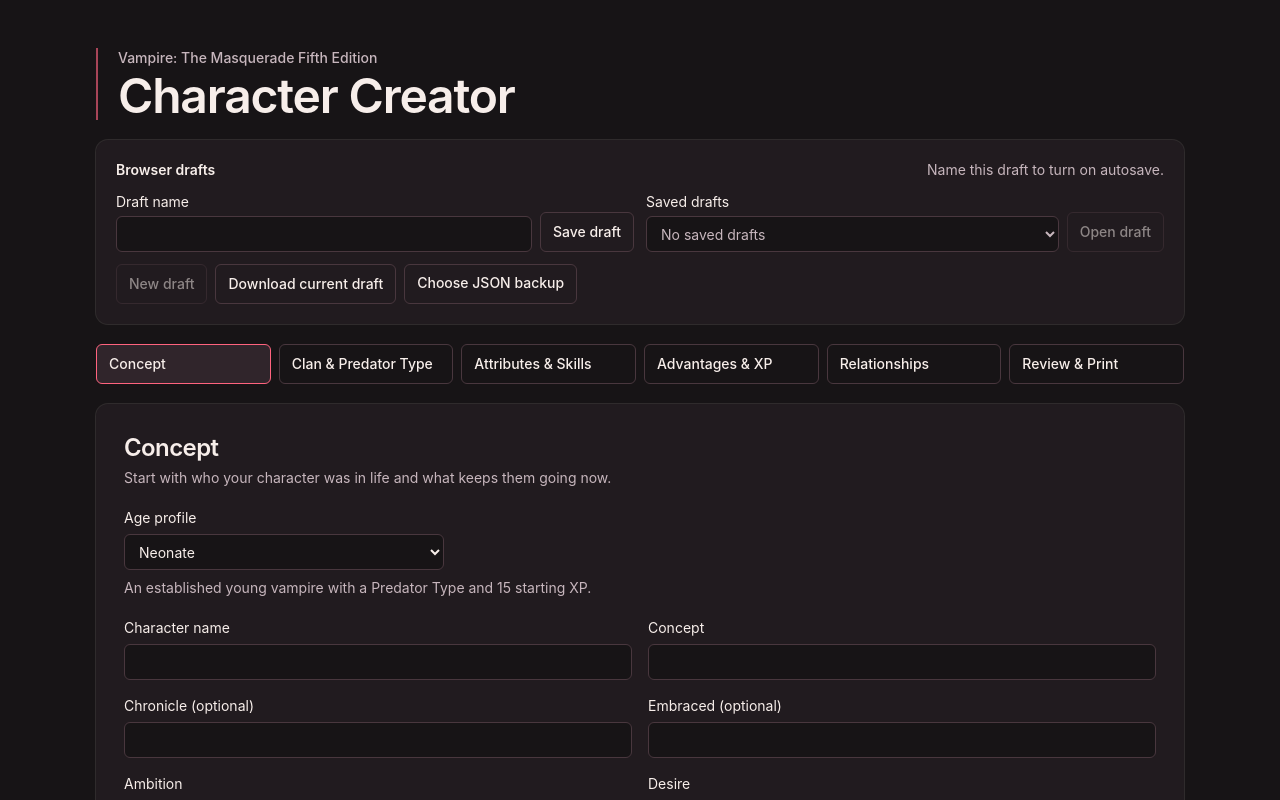
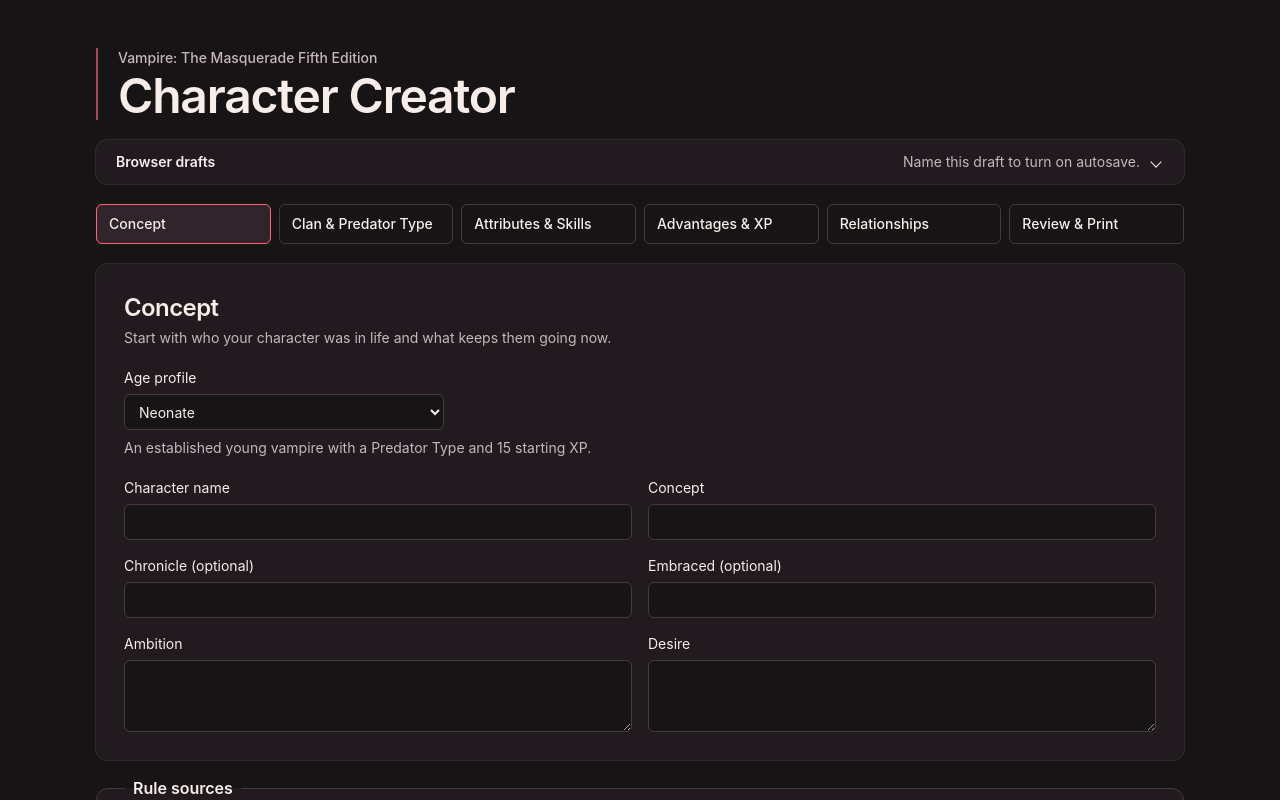
Before and after one commit to starbornone/vtm-character-creator, a React (Vite) app: page / in a window 1280 px wide. Shown: the top 800 px of the page. Built offline with nearby package versions, Linux system fonts and the light colour scheme.

Commit message:
Collapse browser draft controls by default

```diff
--- a/src/App.tsx
+++ b/src/App.tsx
@@ -82,7 +82,6 @@ function CharacterCreator({ drafts }: { drafts: ReturnType<typeof useBrowserDraf
       </header>
 
       <DraftControls
-        key={id ?? 'unnamed'}
         library={drafts.library}
         activeId={id}
         name={name}
--- a/src/components/DraftControls.tsx
+++ b/src/components/DraftControls.tsx
@@ -16,20 +16,34 @@ interface DraftControlsProps {
   onRestore: (draft: DraftSnapshot) => { restored: boolean; issue?: string }
 }
 
-export function DraftControls({ library, activeId, name, dirty, issue, onSave, onSwitch, onDownload, onRestore }: DraftControlsProps) {
-  const [label, setLabel] = useState(name)
-  const [selectedId, setSelectedId] = useState(library.activeId ?? '')
-  const [nameIssue, setNameIssue] = useState<string>()
+export function DraftControls(props: DraftControlsProps) {
+  const { activeId, dirty, issue } = props
   const status = issue ?? (activeId && !dirty ? 'Saved in this browser. Changes autosave.' : 'Name this draft to turn on autosave.')
 
   return (
     <Card className="gap-0 py-0 print:hidden" role="region" aria-labelledby="draft-controls-heading">
-      <CardContent className="space-y-3 p-4 sm:p-5">
-        <div className="flex flex-wrap items-baseline justify-between gap-x-4 gap-y-1">
-          <h2 id="draft-controls-heading" className="font-semibold">Browser drafts</h2>
-          <p role="status" className={issue ? 'text-sm text-rose-300' : 'text-sm text-muted-foreground'}>{status}</p>
-        </div>
+      <details className="group">
+        <summary aria-labelledby="draft-controls-heading" aria-describedby="draft-controls-status"
+          className="flex cursor-pointer list-none items-center gap-3 px-4 py-3 hover:bg-muted focus-visible:outline-2 focus-visible:-outline-offset-2 focus-visible:outline-rose-300 sm:px-5 [&::-webkit-details-marker]:hidden">
+          <span className="flex flex-1 flex-wrap items-baseline justify-between gap-x-4 gap-y-1">
+            <span id="draft-controls-heading" className="font-semibold">Browser drafts</span>
+            <span id="draft-controls-status" role="status" className={issue ? 'text-rose-300' : 'text-muted-foreground'}>{status}</span>
+          </span>
+          <span aria-hidden="true" className="mr-1 size-2 shrink-0 rotate-45 border-r border-b border-current group-open:-rotate-[135deg]" />
+        </summary>
+        <DraftFields key={activeId ?? 'unnamed'} {...props} />
+      </details>
+    </Card>
+  )
+}
 
+function DraftFields({ library, activeId, name, dirty, issue, onSave, onSwitch, onDownload, onRestore }: DraftControlsProps) {
+  const [label, setLabel] = useState(name)
+  const [selectedId, setSelectedId] = useState(library.activeId ?? '')
+  const [nameIssue, setNameIssue] = useState<string>()
+
+  return (
+    <CardContent className="space-y-3 border-t border-border p-4 sm:p-5">
       <div className="grid gap-3 lg:grid-cols-2">
         <form className="flex flex-wrap items-end gap-2" onSubmit={event => {
           event.preventDefault()
@@ -72,6 +86,5 @@ export function DraftControls({ library, activeId, name, dirty, issue, onSave, o
         <BackupRestore library={library} onRestore={onRestore} />
       </div>
     </CardContent>
-    </Card>
   )
 }
```
Also changed, not shown: 1 other file (tests, documents, lock files or other folders). Lines whose indentation alone changed are shown as unchanged.
